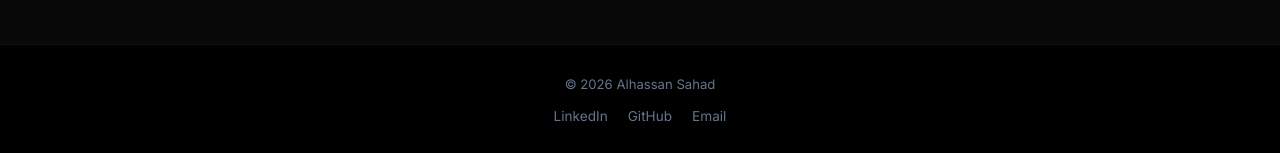
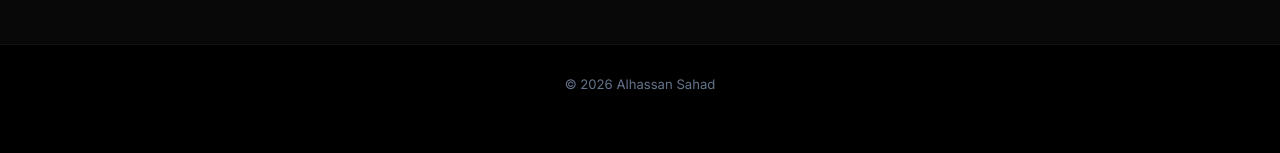
Before and after one commit to asahad/personal-portfolio-website, a Jekyll site: the page built from index.html, in a window 1280 px wide and 900 px high, scrolled down 4557 px. Shown: the part 744-897 px from the top of the window. Built offline with Jekyll 4.4.1, drawn with Linux system fonts in a browser that asks for light colours; the list of posts is cut into pages by our own code; after the commit the page ends 5424 px from its top, so only the background shows below that.

Commit message:
Remove redundant footer social links
Co-Authored-By: Claude Sonnet 4.6 <noreply@anthropic.com>

```diff
--- a/_layouts/home.html
+++ b/_layouts/home.html
@@ -86,11 +86,6 @@
        ╚══════════════════════════════════════╝ -->
   <footer class="footer">
     <p>© {{ site.time | date: "%Y" }} {{ site.title }}</p>
-    <div class="footer-links">
-      <a href="https://www.linkedin.com/in/alhassansahad" target="_blank" rel="noopener">LinkedIn</a>
-      <a href="https://github.com/asahad" target="_blank" rel="noopener">GitHub</a>
-      <a href="mailto:alhassansahad24@gmail.com">Email</a>
-    </div>
   </footer>
 
   <!-- ╔══════════════════════════════════════╗
--- a/_layouts/post.html
+++ b/_layouts/post.html
@@ -127,11 +127,6 @@
        ╚══════════════════════════════════════╝ -->
   <footer class="footer">
     <p>© {{ site.time | date: "%Y" }} {{ site.title }}</p>
-    <div class="footer-links">
-      <a href="https://www.linkedin.com/in/alhassansahad" target="_blank" rel="noopener">LinkedIn</a>
-      <a href="https://github.com/asahad" target="_blank" rel="noopener">GitHub</a>
-      <a href="mailto:alhassansahad24@gmail.com">Email</a>
-    </div>
   </footer>
 
   <!-- ╔══════════════════════════════════════╗
```
